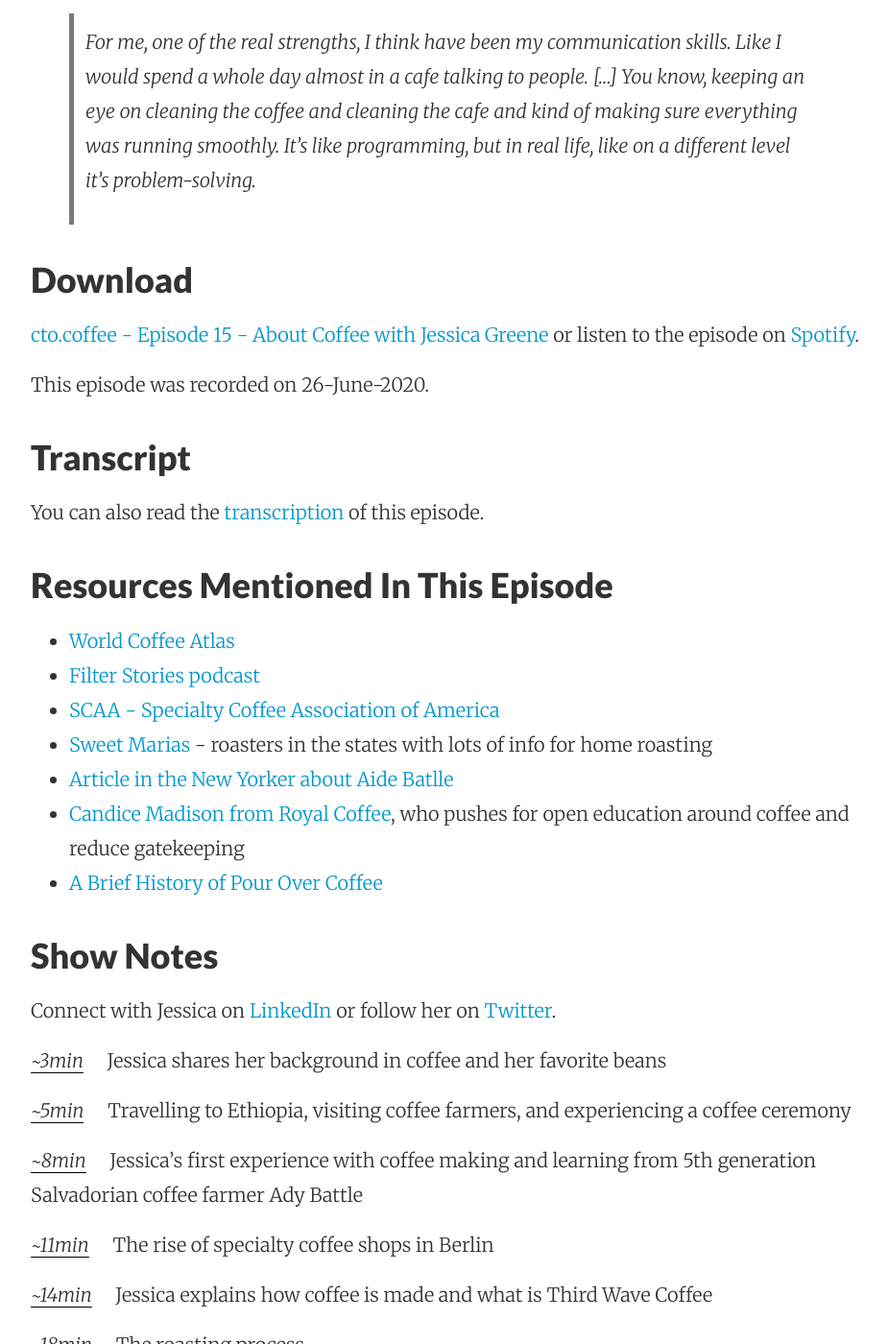
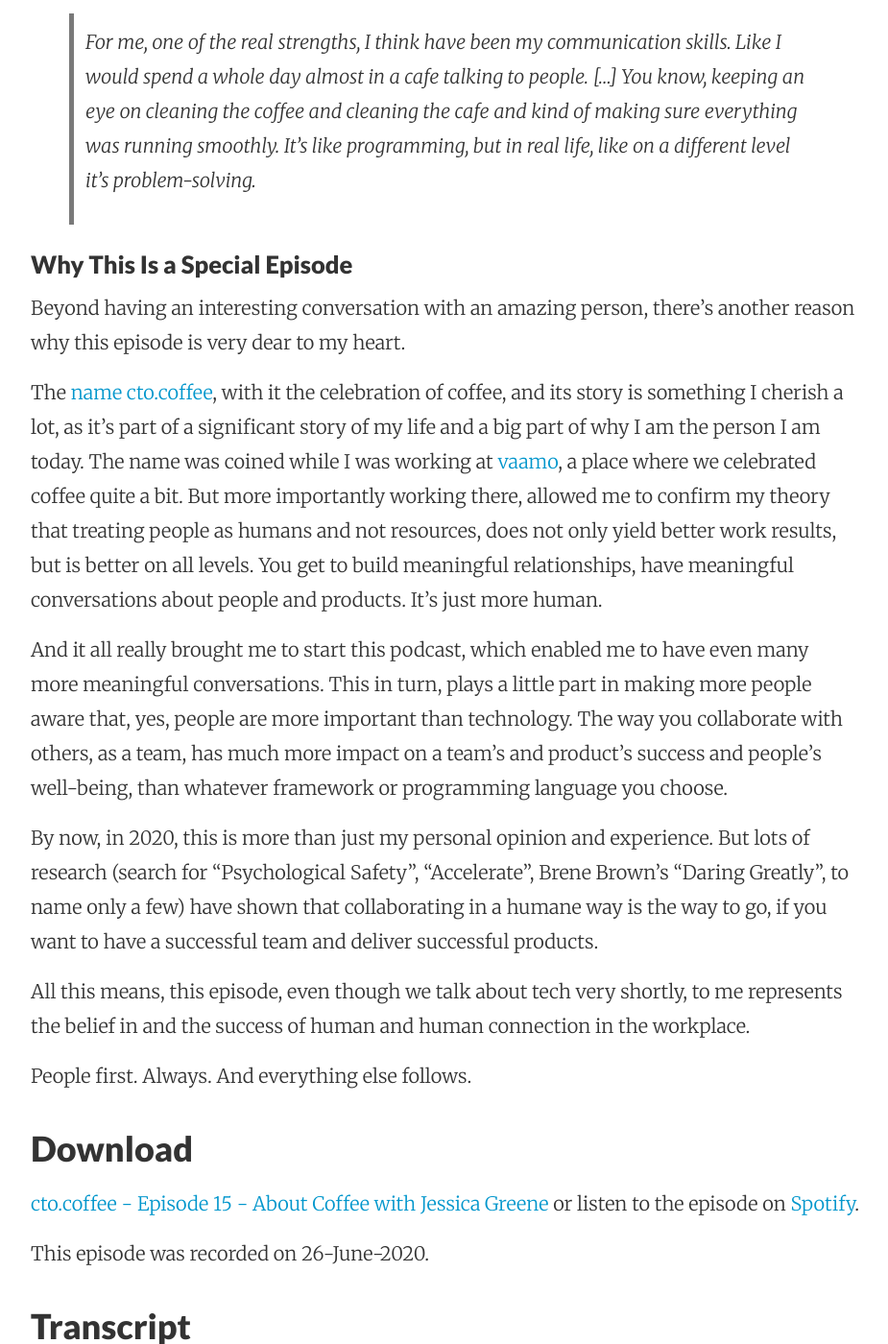
Before and after one commit to benjmin-r/cto.coffee, a Jekyll site: the page built from episodes/_posts/2020-08-24-ep15-about-coffee-with-jessica-greene.md, in a window 1280 px wide and 1400 px high, scrolled down 1443 px. Shown: the whole window at 96% size, without its empty margins (176-1101 px from the left). Built offline with Jekyll 4.4.1, drawn with Linux system fonts in a browser that asks for light colours; nearby versions of some CDN libraries; some of the changed text lies outside the part shown.

Commit message:
Include why ep15 is special to me in show notes

```diff
--- a/episodes/_posts/2020-08-24-ep15-about-coffee-with-jessica-greene.md
+++ b/episodes/_posts/2020-08-24-ep15-about-coffee-with-jessica-greene.md
@@ -24,7 +24,7 @@
 
 Jessica is a Software Developer at [Ecosia][ecosia] and a Co-Organiser at [PyLadies Berlin][pyladies-ber]. So of course, we also talk a bit about tech and community building.
 
-My favorite quotes from our conversation or when we talk about I'm brewing in the office and how coffee relates to tech.
+My favorite quotes from our conversation are when we talk about what we're brewing in the office and how coffee relates to tech.
 
 The first occurs around ~21min:
 
@@ -33,6 +33,21 @@
 Another favorite quote from our conversation occurred around ~34min:
 
 > For me, one of the real strengths, I think have been my communication skills. Like I would spend a whole day almost in a cafe talking to people. [...] You know, keeping an eye on cleaning the coffee and cleaning the cafe and kind of making sure everything was running smoothly. It's like programming, but in real life, like on a different level it's problem-solving.
+
+#### Why This Is a Special Episode
+
+Beyond having an interesting conversation with an amazing person, there's another reason why this episode is very dear to my heart.
+
+The [name cto.coffee][name], with it the celebration of coffee, and its story is something I cherish a lot, as it's part of a significant story of my life and a big part of why I am the person I am today. The name was coined while I was working at [vaamo][vaamo-crunchbase], a place where we celebrated coffee quite a bit. But more importantly working there, allowed me to confirm my theory that treating people as humans and not resources, does not only yield better work results, but is better on all levels. You get to build meaningful relationships, have meaningful conversations about people and products. It's just more human.
+
+And it all really brought me to start this podcast, which enabled me to have even many more meaningful conversations. This in turn, plays a little part in making more people aware that, yes, people are more important than technology. The way you collaborate with others, as a team, has much more impact on a team's and product's success and people's well-being, than whatever framework or programming language you choose.
+
+By now, in 2020, this is more than just my personal opinion and experience. But lots of research (search for "Psychological Safety", "Accelerate", Brene Brown's "Daring Greatly", to name only a few) have shown that collaborating in a humane way is the way to go, if you want to have a successful team and deliver successful products.
+
+All this means, this episode, even though we talk about tech very shortly, to me represents the belief in and the success of human and human connection in the workplace.
+
+People first. Always. And everything else follows.
+
 
 ### Download
 
@@ -92,6 +107,8 @@
 [jessica-twitter]: https://twitter.com/sleepypioneer
 [pyladies-ber]: https://twitter.com/PyLadiesBer
 [ecosia]: https://www.ecosia.org/
+[name]: /story-behind-the-name/
+[vaamo-crunchbase]: https://www.crunchbase.com/organization/vaamo-finanz-ag
 [spotify-show]: https://open.spotify.com/show/1tTIPMUw3jT882J0dprLYq
 [intro-music]: https://github.com/benjmin-r/music/blob/master/2017-12-04_cto.coffee-intro.rb
 [namos]: https://namosstudio.com/
```
